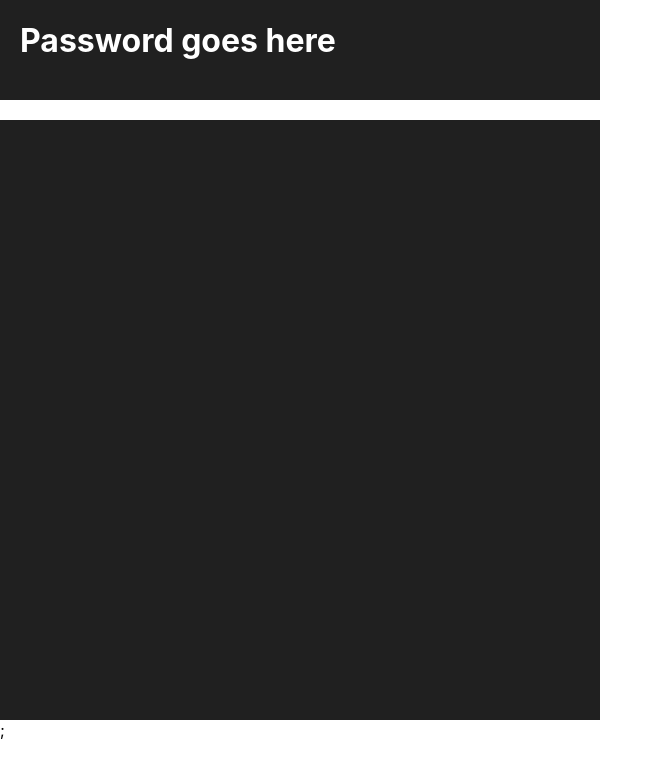
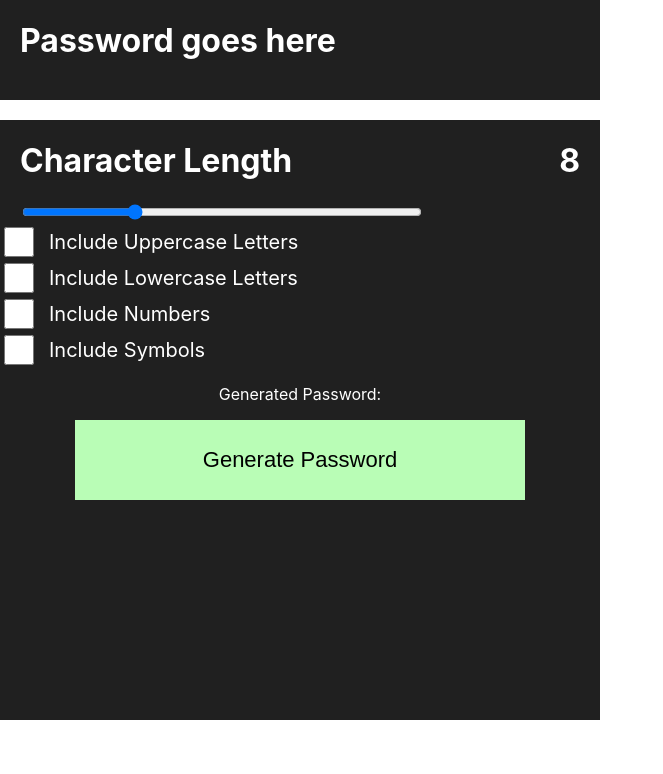
Before and after one commit to Zakariyya98/PasswordGenerator, a React (Create React App) app: page / in a window 1280 px wide. Shown: the top 774 px of the page, without its empty margins (0-663 px from the left). Built offline with nearby package versions, Linux system fonts and the light colour scheme.

Commit message:
app.js refactor: app.js now manages the state between the different components and becomes the common ancestor component

```diff
--- a/src/App.js
+++ b/src/App.js
@@ -1,12 +1,36 @@
+import { useState } from "react";
+
+import Card from "./components/Card";
+import CharacterLength from "./components/CharacterLength";
+import GeneratedPassword from "./components/GeneratedPassword";
+import CharacterToggles from "./components/CharacterToggles";
+import GenerateButton from "./components/GenerateButton";
+
 import "./App.css";
-import Card from "./components/Card";
-import GeneratedPassword from "./components/GeneratedPassword";
 
 function App() {
+  // To allow the app to have a common ancestor component so the state can
+  // be passed between components I have rearranged the way the component
+  // state is managed.
+
+  const [rangeValue, setRangeValue] = useState(8);
+  const [charactersToggled, setCharactersToggled] = useState([]);
+
   return (
     <>
       <GeneratedPassword />
-      <Card />;
+      <Card>
+        <CharacterLength
+          rangeValue={rangeValue}
+          setRangeValue={setRangeValue}
+        />
+        <CharacterToggles
+          charactersToggled={charactersToggled}
+          setCharactersToggled={setCharactersToggled}
+          charLength={rangeValue}
+        />
+        <GenerateButton setChars={charactersToggled} charLength={rangeValue} />
+      </Card>
     </>
   );
 }
```
